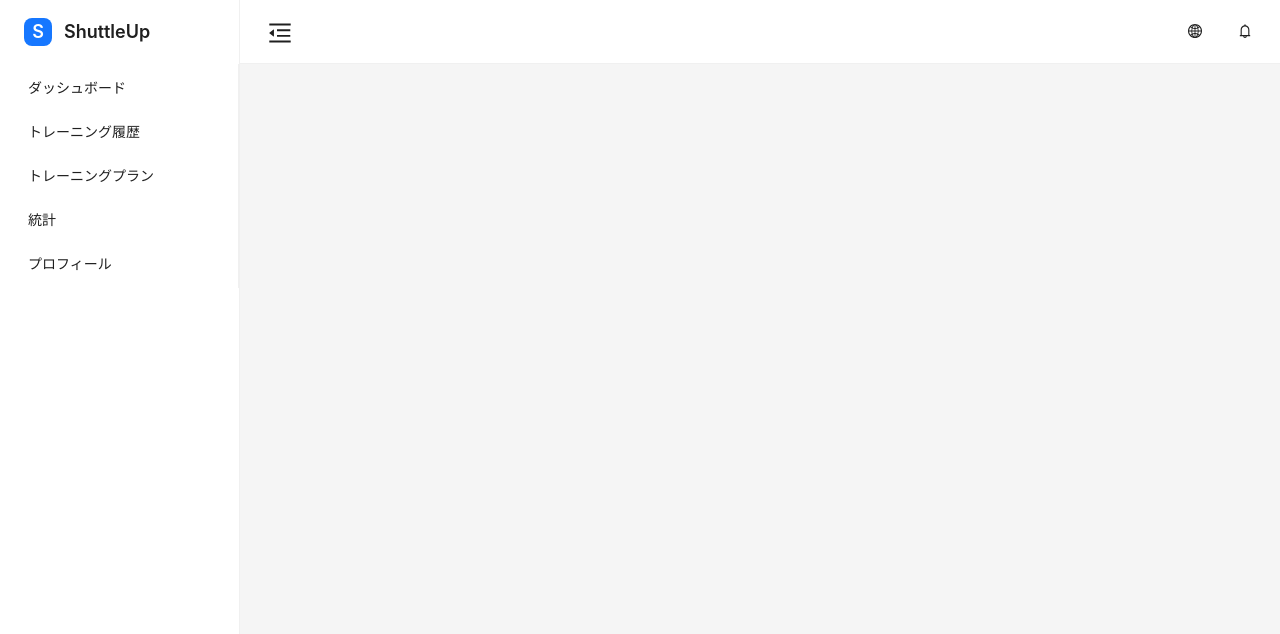
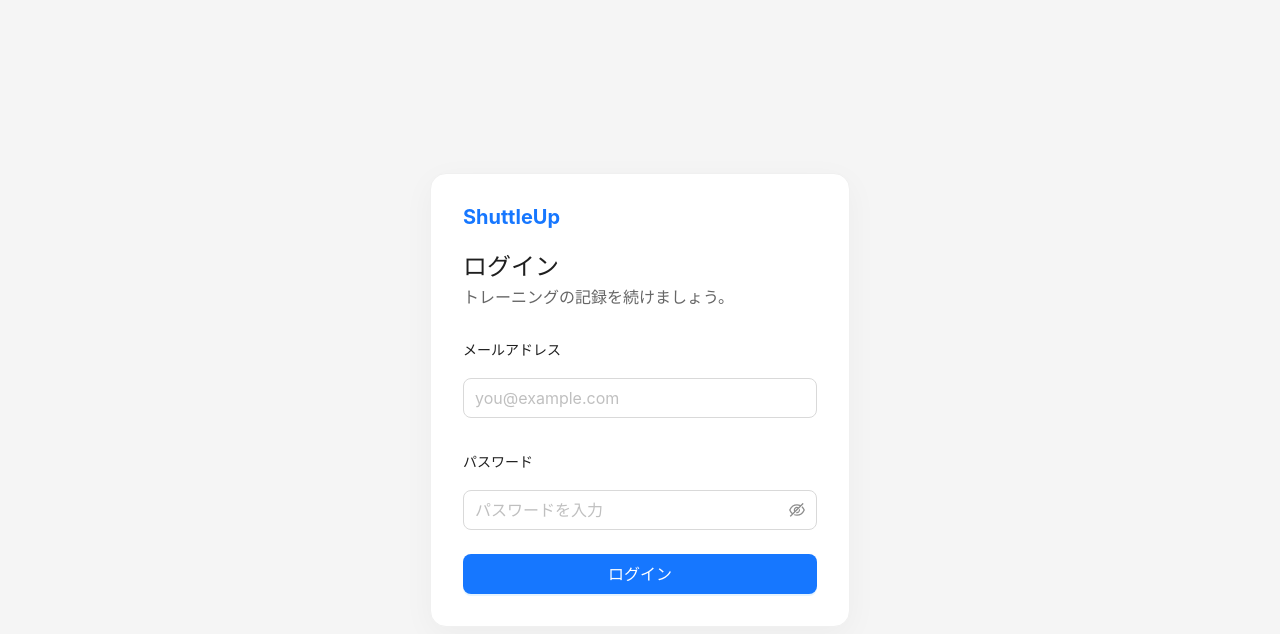
Before and after one commit to hosino-akira/ShuttleUp, a Vue app in the folder frontend/: page /login in a window 1280 px wide. Shown: the top 634 px of the page. Built offline with nearby package versions, Linux system fonts and the light colour scheme; what vxe-pc-ui, vxe-table would draw is missing.

Commit message:
login frontend画面

```diff
--- a/frontend/src/App.vue
+++ b/frontend/src/App.vue
@@ -1,9 +1,13 @@
 <script setup lang="ts">
+import { useRoute } from "vue-router";
 import GlobalLoading from "./components/common/GlobalLoading.vue";
 import MainLayout from "./layouts/MainLayout.vue";
+
+const route = useRoute();
 </script>
 
 <template>
-  <MainLayout />
+  <RouterView v-if="route.meta.layout === 'auth'" />
+  <MainLayout v-else />
   <GlobalLoading />
 </template>
--- a/frontend/src/router/index.ts
+++ b/frontend/src/router/index.ts
@@ -4,6 +4,13 @@ import DashboardView from '../views/DashboardView.vue'
 const router = createRouter({
   history: createWebHistory(),
   routes: [
+    {
+      path: '/login',
+      name: 'login',
+      component: () => import('../views/LoginView.vue'),
+      // ログイン画面はサイドバーのない専用レイアウトで表示する。
+      meta: { layout: 'auth' },
+    },
     {
       path: '/',
       name: 'dashboard',
--- /dev/null
+++ b/frontend/src/views/LoginView.vue
@@ -0,0 +1,122 @@
+<script setup lang="ts">
+import { reactive } from "vue";
+import { message } from "ant-design-vue";
+
+const form = reactive({
+  email: "",
+  password: "",
+});
+
+function handleSubmit(): void {
+  // 現段階では入力確認のみ。認証 API は次のステップで接続する。
+  message.info("入力内容を確認しました。");
+}
+</script>
+
+<template>
+  <main class="login-page">
+    <section
+      class="login-card"
+      aria-labelledby="login-title"
+    >
+      <span class="brand-name">ShuttleUp</span>
+      <h1 id="login-title">ログイン</h1>
+      <p>トレーニングの記録を続けましょう。</p>
+
+      <a-form
+        :model="form"
+        layout="vertical"
+        :required-mark="false"
+        size="large"
+        novalidate
+        @finish="handleSubmit"
+      >
+        <a-form-item
+          label="メールアドレス"
+          name="email"
+          :rules="[
+            { required: true, message: 'メールアドレスを入力してください。' },
+            {
+              type: 'email',
+              message: '正しいメールアドレスを入力してください。',
+            },
+          ]"
+        >
+          <a-input
+            v-model:value="form.email"
+            type="email"
+            autocomplete="username"
+            placeholder="you@example.com"
+          />
+        </a-form-item>
+
+        <a-form-item
+          label="パスワード"
+          name="password"
+          :rules="[
+            { required: true, message: 'パスワードを入力してください。' },
+          ]"
+        >
+          <a-input-password
+            v-model:value="form.password"
+            autocomplete="current-password"
+            placeholder="パスワードを入力"
+          />
+        </a-form-item>
+
+        <a-button type="primary" html-type="submit" block>
+          ログイン
+        </a-button>
+      </a-form>
+    </section>
+  </main>
+</template>
+
+<style scoped>
+.login-page {
+  display: grid;
+  height: 100%;
+  padding: 24px;
+  overflow-y: auto;
+  background: var(--app-page-color);
+}
+
+.login-card {
+  width: 100%;
+  max-width: 420px;
+  margin: auto;
+  padding: 32px;
+  border: 1px solid var(--app-border-color);
+  border-radius: 16px;
+  background: var(--app-surface-color);
+  box-shadow: 0 8px 32px rgb(0 0 0 / 4%);
+}
+
+.brand-name {
+  display: inline-block;
+  margin-bottom: 24px;
+  color: var(--app-primary-color);
+  font-size: 20px;
+  font-weight: 700;
+}
+
+h1 {
+  margin: 0 0 8px;
+  color: var(--app-heading-color);
+}
+
+p {
+  margin: 0 0 24px;
+  color: #666;
+}
+
+@media (max-width: 575px) {
+  .login-page {
+    padding: 16px;
+  }
+
+  .login-card {
+    padding: 24px;
+  }
+}
+</style>
```
